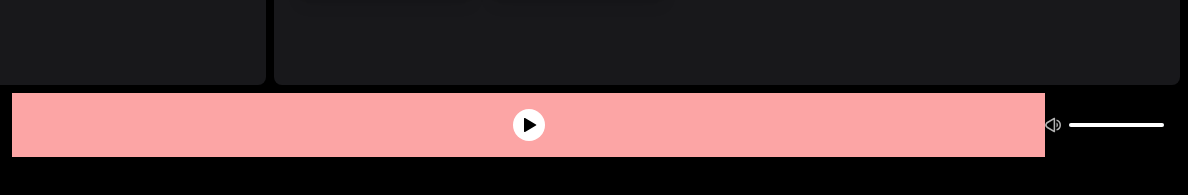
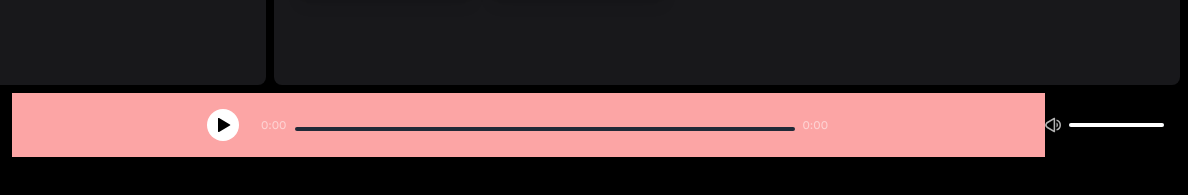
Before and after one commit to GastonVidart/Curso-Astro, an Astro site: page / in a window 1280 px wide. Shown: the part 603-798 px from the top of the page, 92-1280 px from the left. Built offline with nearby package versions, Linux system fonts and the light colour scheme; Astro itself is replaced by a stand-in of ours.

Commit message:
agregado player

```diff
--- a/src/components/player/Player.jsx
+++ b/src/components/player/Player.jsx
@@ -1,7 +1,7 @@
 import { usePlayerStore } from "@/store/playerStore";
-import { useEffect, useRef, useState } from "react";
-import { Slider } from "../Slider";
+import { useEffect, useRef } from "react";
 import VolumeControl from "./VolumeControl";
+import SongControl from "./SongControl";
 
 export const Pause = ({ className }) => (
   <svg
@@ -78,6 +78,7 @@
           <button className="bg-white rounded-full p-2" onClick={handleClick}>
             {isPlaying ? <Pause /> : <Play />}
           </button>
+          <SongControl audio={audioRef} />
           {/*control agrega los controles de audio nativos */}
           <audio ref={audioRef} />
         </div>
--- /dev/null
+++ b/src/components/player/SongControl.jsx
@@ -0,0 +1,47 @@
+import { useEffect, useState } from "react";
+import { Slider } from "../Slider";
+
+export default function SongControl({ audio }) {
+  const [currentTime, setCurrentTime] = useState(0);
+
+  useEffect(() => {
+    audio.current.addEventListener("timeupdate", handleTimeUpdate);
+
+    return () => {
+      audio.current.removeEventListener("timeupdate", handleTimeUpdate);
+    };
+  });
+
+  const formatTime = (time) => {
+    if (!time) return "0:00";
+
+    const minutes = Math.floor(time / 60);
+    const seconds = Math.floor(time % 60)
+      .toString()
+      .padStart(2, "0");
+
+    return `${minutes}:${seconds}`;
+  };
+
+  const handleTimeUpdate = () => {
+    setCurrentTime(audio.current.currentTime);
+  };
+
+  const duration = audio?.current?.duration ?? 0;
+  return (
+    <div className="flex gap-x-2 text-xs text-white pt-2">
+      <span className="opacity-50 w-12 text-right">{formatTime(currentTime)}</span>
+      <Slider
+        defaultValue={[0]}
+        value={[currentTime]}
+        max={duration}
+        min={0}
+        className="w-[500px]"
+        onValueChange={(value) => {
+          audio.current.currentTime = value;
+        }}
+      />
+      <span className="opacity-50 w-12">{formatTime(duration)}</span>
+    </div>
+  );
+}
```
